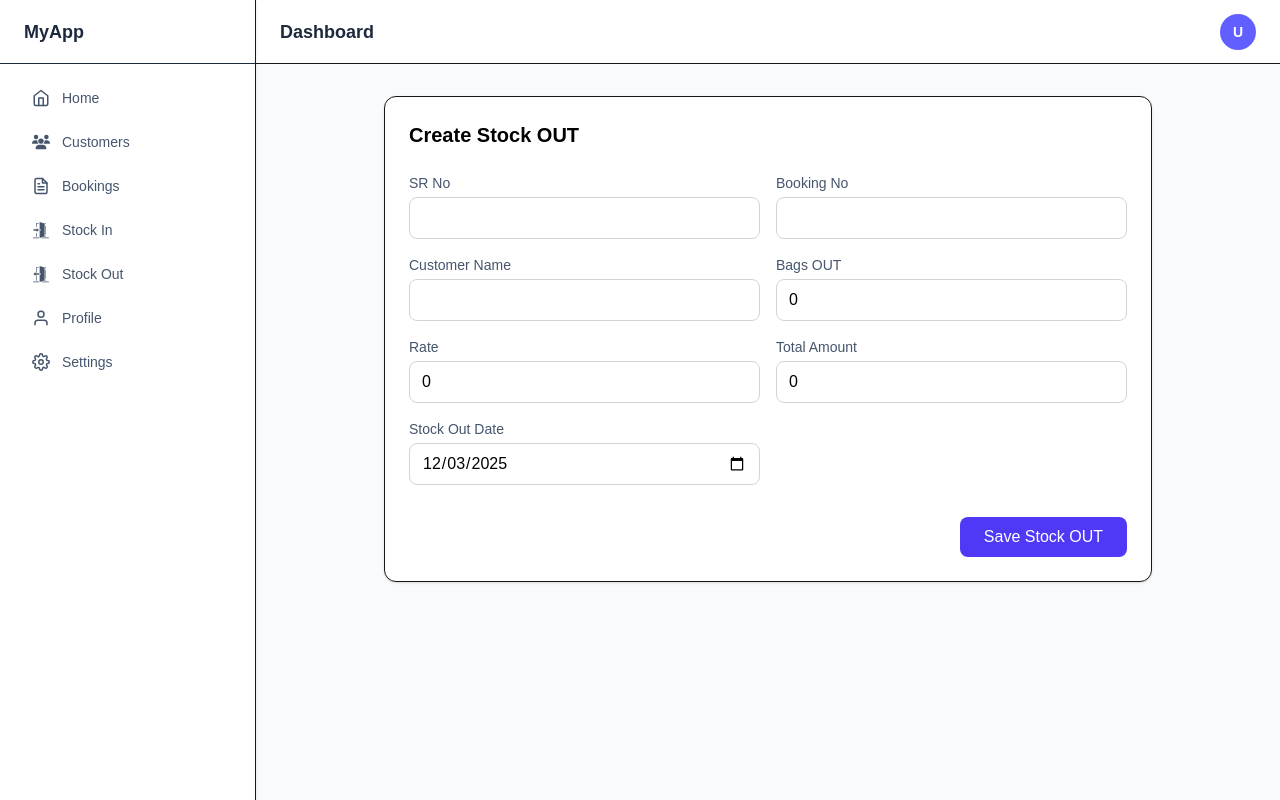
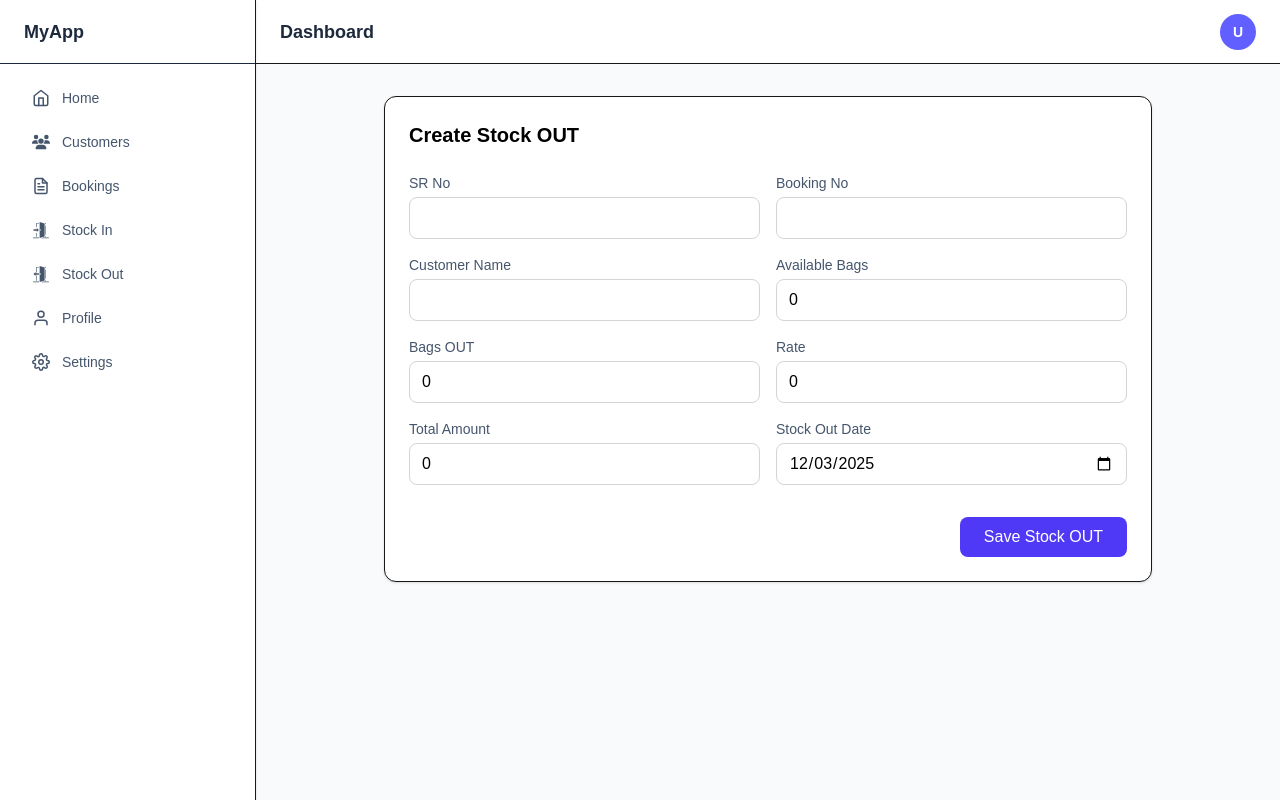
Before and after one commit to nazmul37290/cold-storage-front, a Next.js app: page /stock-out/create in a window 1280 px wide. Built offline with nearby package versions, Linux system fonts and the light colour scheme.

Commit message:
updated stockout

```diff
--- a/app/stock-out/create/page.js
+++ b/app/stock-out/create/page.js
@@ -1,10 +1,12 @@
 "use client";
 
-import { useState } from "react";
+import { useEffect, useState } from "react";
 import { useRouter } from "next/navigation";
 
 export default function CreateStockOut() {
   const router = useRouter();
+const [srNo, setSrNo] = useState("");
+const [availableBags,setAvailableBags]=useState(0)
 
   const [form, setForm] = useState({
     srNo: "",
@@ -16,9 +18,16 @@ export default function CreateStockOut() {
     date: new Date().toISOString().split("T")[0],
   });
 
-  const handleChange = (e) => {
-    setForm({ ...form, [e.target.name]: e.target.value });
-  };
+const handleChange = (e) => {
+  const { name, value } = e.target;
+
+  setForm((prev) => ({ ...prev, [name]: value }));
+
+  if (name === "srNo") {
+    setSrNo(value);
+  }
+};
+
 
   const handleSubmit = async (e) => {
     e.preventDefault();
@@ -47,6 +56,44 @@ export default function CreateStockOut() {
       console.log(err);
     }
   };
+  useEffect(() => {
+  if (!srNo) return;
+
+  const timer = setTimeout(async () => {
+    try {
+      const res = await fetch(
+        `${process.env.NEXT_PUBLIC_API_URL}/stock-outs/by-sr/${srNo}`
+      );
+
+
+
+      const data = await res.json();
+
+      if (data.success) {
+        setForm((prev) => ({
+          ...prev,
+          customerName: data?.data?.customerName,
+          bookingNo: data?.data?.bookingNo,
+        }));
+        setAvailableBags(data?.data?.availableBags);
+      } else {
+
+        setForm((prev) => ({
+          ...prev,
+          customerName: "",
+          bookingNo: "",
+        }));
+
+        setAvailableBags(0)
+      }
+    } catch (err) {
+      console.error(err);
+    }
+  }, 500); // ⏱️ 500ms debounce delay
+
+  // ✅ Cleanup (important)
+  return () => clearTimeout(timer);
+}, [srNo]);
 
   return (
     <div className="max-w-3xl mx-auto bg-white rounded-xl shadow border p-6">
@@ -68,6 +115,7 @@ export default function CreateStockOut() {
           label="Booking No"
           value={form.bookingNo}
           onChange={handleChange}
+          readonly={true}
         />
 
         <Input
@@ -75,6 +123,13 @@ export default function CreateStockOut() {
           label="Customer Name"
           value={form.customerName}
           onChange={handleChange}
+          readonly={true}
+        />
+        <Input
+          name=""
+          label="Available Bags "
+          value={availableBags}
+          readonly={true}
         />
 
         <Input
```
